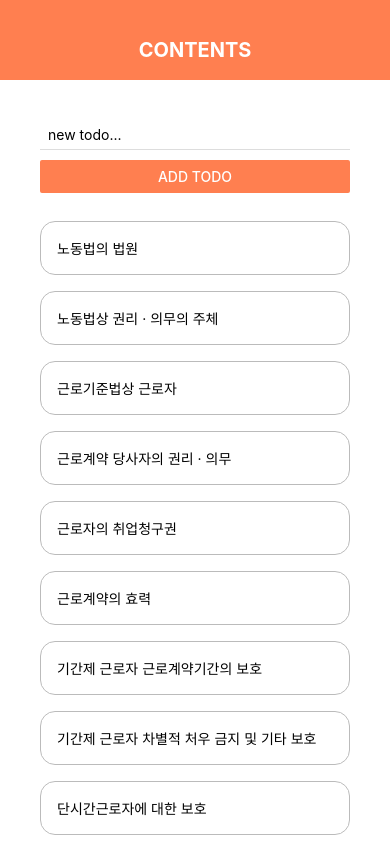
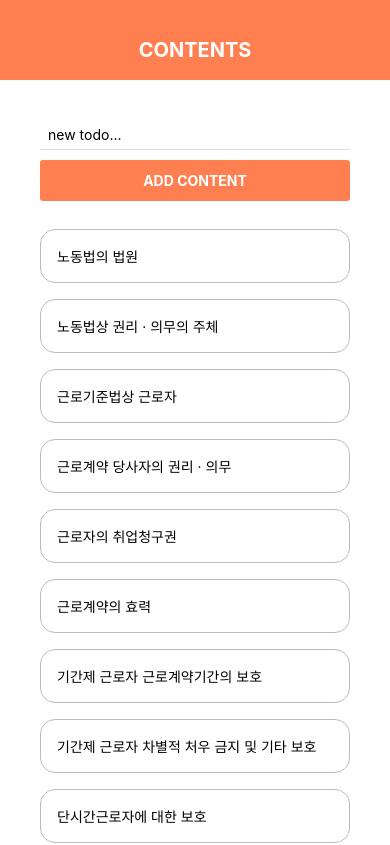
Before and after one commit to cindy-cho/lawforce, a React Native app in the folder to_do_list/: screen / in a window 390 px wide. Shown: the top 845 px of the page. Built offline with nearby package versions, Linux system fonts and the light colour scheme.

Commit message:
button style

```diff
--- a/to_do_list/App.js
+++ b/to_do_list/App.js
@@ -1,5 +1,5 @@
 import React, { useState } from 'react';
-import { StyleSheet, View, FlatList, Button, Alert } from 'react-native';
+import { StyleSheet, View, FlatList, Button, Alert, TouchableWithoutFeedback, Keyboard } from 'react-native';
 import Header from './components/header'
 import TodoItem from './components/todoitem'
 import AddTodo from './components/addTodo'
@@ -53,13 +53,17 @@ export default function App() {
       });
     }
     else{
-      Alert.alert('OPPS!', 'Todos must be over 3 chars long', [
+      Alert.alert('OPPS!', 'Todos must be over 3 chars long.', [
         {text: 'Understood', onPress: () => console.log('alert closed')}
       ])
     }
   };
 
   return (
+    <TouchableWithoutFeedback onPress={() => {
+      Keyboard.dismiss();
+      console.log('dismissed keyboard');
+    }}>
       <View style={styles.container}>
         <Header />
           <View style={styles.content}>
@@ -73,9 +77,11 @@ export default function App() {
                 )}
               />
             </View>
-          <Button title='initiate' onPress={initiate}/>
+            <Button title='INITIATE' onPress={initiate}/>
           </View>
       </View>
+    </TouchableWithoutFeedback>
+
   );
 }
 
--- a/to_do_list/components/addTodo.js
+++ b/to_do_list/components/addTodo.js
@@ -1,5 +1,5 @@
 import React, { useState } from 'react';
-import { StyleSheet, Text, View, TextInput, Button } from 'react-native';
+import { StyleSheet, Text, View, TextInput, TouchableOpacity } from 'react-native';
 
 export default function AddTodo({ submitHandler }) {
     const [text, setText] = useState('');
@@ -14,17 +14,31 @@ export default function AddTodo({ submitHandler }) {
                 style={styles.input}
                 placeholder='new todo...'
                 onChangeText={changeHandler}
+                clearButtonMode='always'
             />
-            <Button
-                onPress={() => submitHandler(text)}
-                title='add todo'
-                color='coral'
-            />
+            <View style={styles.button}>
+                <TouchableOpacity
+                    onPress={() => submitHandler(text)}
+                    style={styles.button}
+                >
+                    <Text style={styles.text}>ADD CONTENT</Text>
+                </TouchableOpacity>
+            </View>
         </View>
     )
 }
 
 const styles = StyleSheet.create({
+    button: {
+        padding: 6,
+        backgroundColor: 'coral',
+        borderRadius: 3,
+    },
+    text: {
+        textAlign: 'center',
+        fontWeight: 'bold',
+        color: 'white',
+    },
     input: {
         marginBottom: 10,
         paddingHorizontal: 8,
```
Lines whose indentation alone changed are shown as unchanged.
